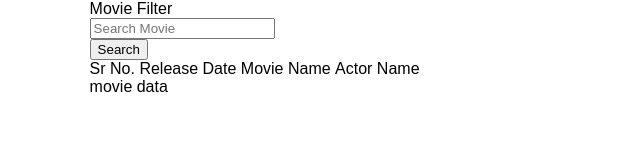
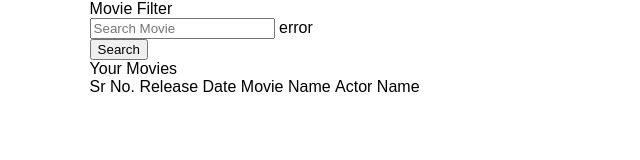
Before and after one commit to ahsanaaxioned/Movie-Filter, a plain HTML site: page index.html in a window 1280 px wide. Shown: the whole page, without its empty margins (0-640 px from the left). Drawn offline with Linux system fonts and the light colour scheme.

Commit message:
structure modified

```diff
--- a/index.html
+++ b/index.html
@@ -10,10 +10,10 @@
   <!-- Place favicon.ico in the root directory: mathiasbynens.be/notes/touch-icons -->
   <link rel="shortcut icon" href="favicon.ico" />
   <!--font-awesome link for icons-->
-  <link rel="stylesheet" media="screen" href="assets/vendor/font-awesome/css/all.min.css" >
+  <link rel="stylesheet" media="screen" href="assets/vendor/font-awesome/css/all.min.css">
   <link rel="stylesheet" href="https://cdnjs.cloudflare.com/ajax/libs/font-awesome/4.7.0/css/font-awesome.min.css">
   <!-- Default style-sheet is for 'media' type screen (color computer display).  -->
-  <link rel="stylesheet" media="screen" href="assets/css/style.css" >
+  <link rel="stylesheet" media="screen" href="assets/css/style.css">
 </head>
 
 <body>
@@ -29,21 +29,22 @@
               <div class="form-container">
                 <div class="input-container">
                   <input type="text" name="search" class="movie-input" placeholder="Search Movie">
+                  <span class="error">error</span>
                 </div>
-              <div class="input-container">
+                <div class="input-control">
                   <input type="submit" name="submit" class="search-btn" value="Search">
                 </div>
               </div>
             </form>
           </div>
           <div class="movie-data">
+            <h2 class="sub-heading">Your Movies</h2>
             <ul class="data-list">
               <li class="data-item">Sr No.</li>
               <li class="data-item">Release Date</li>
               <li class="data-item">Movie Name</li>
               <li class="data-item">Actor Name</li>
             </ul>
-          <ul class="data-list">movie data</ul>
           </div>
         </div>
       </section>
@@ -53,4 +54,5 @@
   <!--container end-->
   <script src="assets/js/script.js"></script>
 </body>
+
 </html>
```
Lines whose indentation alone changed are shown as unchanged.
